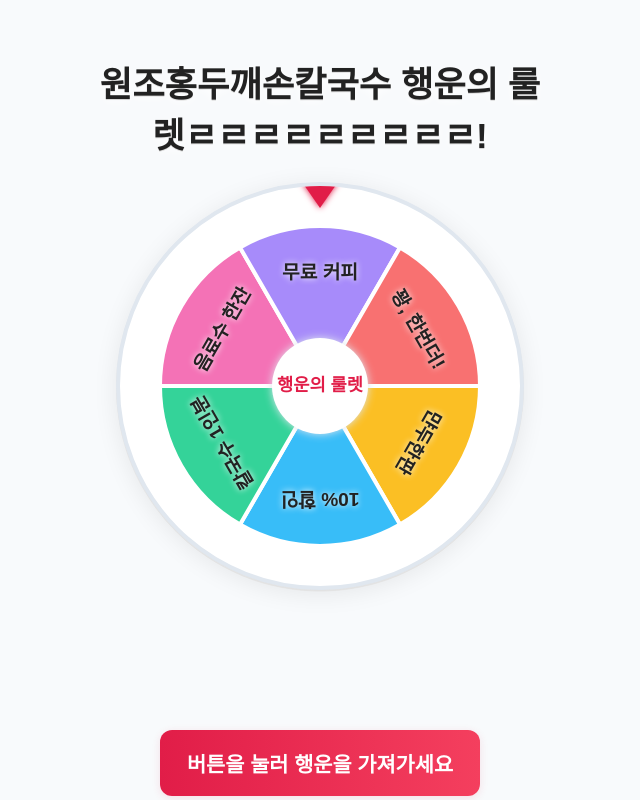
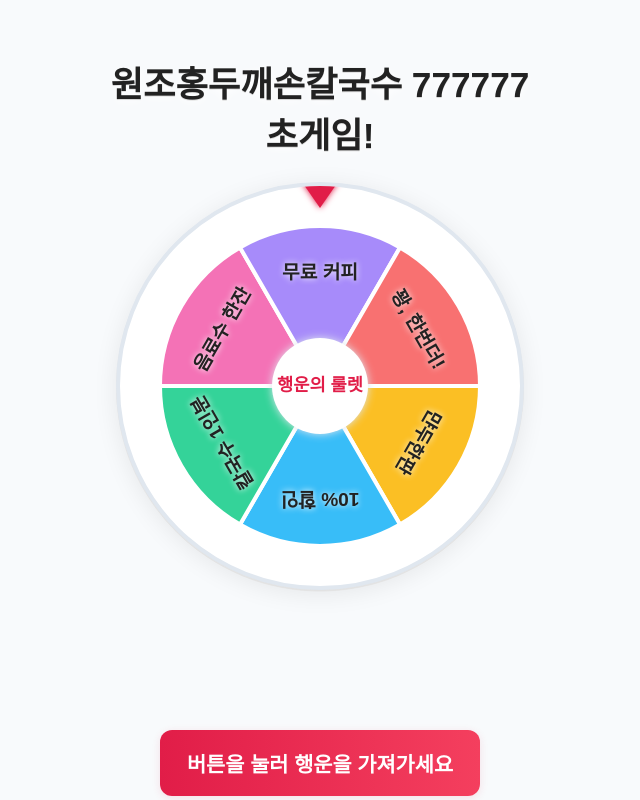
Before and after one commit to hongkyungsuk/spingame, a plain HTML site: page index.html in a window 1280 px wide. Shown: the whole page, without its empty margins (320-960 px from the left). Drawn offline with Linux system fonts and the light colour scheme; a web font is replaced by a local one.

Commit message:
77777777초게임
77777777

```diff
--- a/index.html
+++ b/index.html
@@ -17,7 +17,7 @@
     <!-- 전체 컨테이너: 중앙 정렬 및 반응형 레이아웃을 위한 div -->
     <div class="container">
       <!-- 게임 제목 -->
-      <h1 class="title">원조홍두깨손칼국수 행운의 룰렛ㄹㄹㄹㄹㄹㄹㄹㄹㄹ!</h1>
+      <h1 class="title">원조홍두깨손칼국수 777777초게임!</h1>
       <!-- 원판과 결과, 버튼을 감싸는 영역 -->
       <div class="roulette-area">
         <!-- 원판을 그릴 캔버스 요소 -->
```
